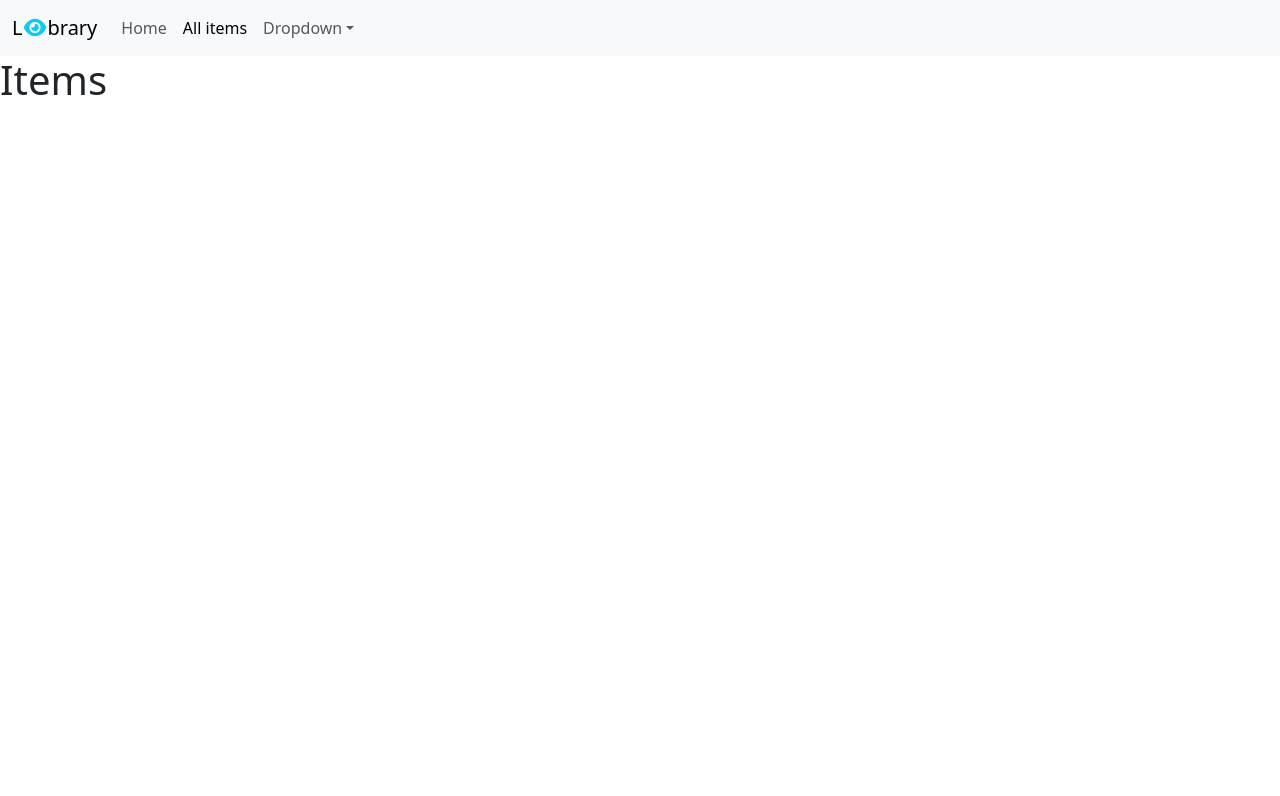
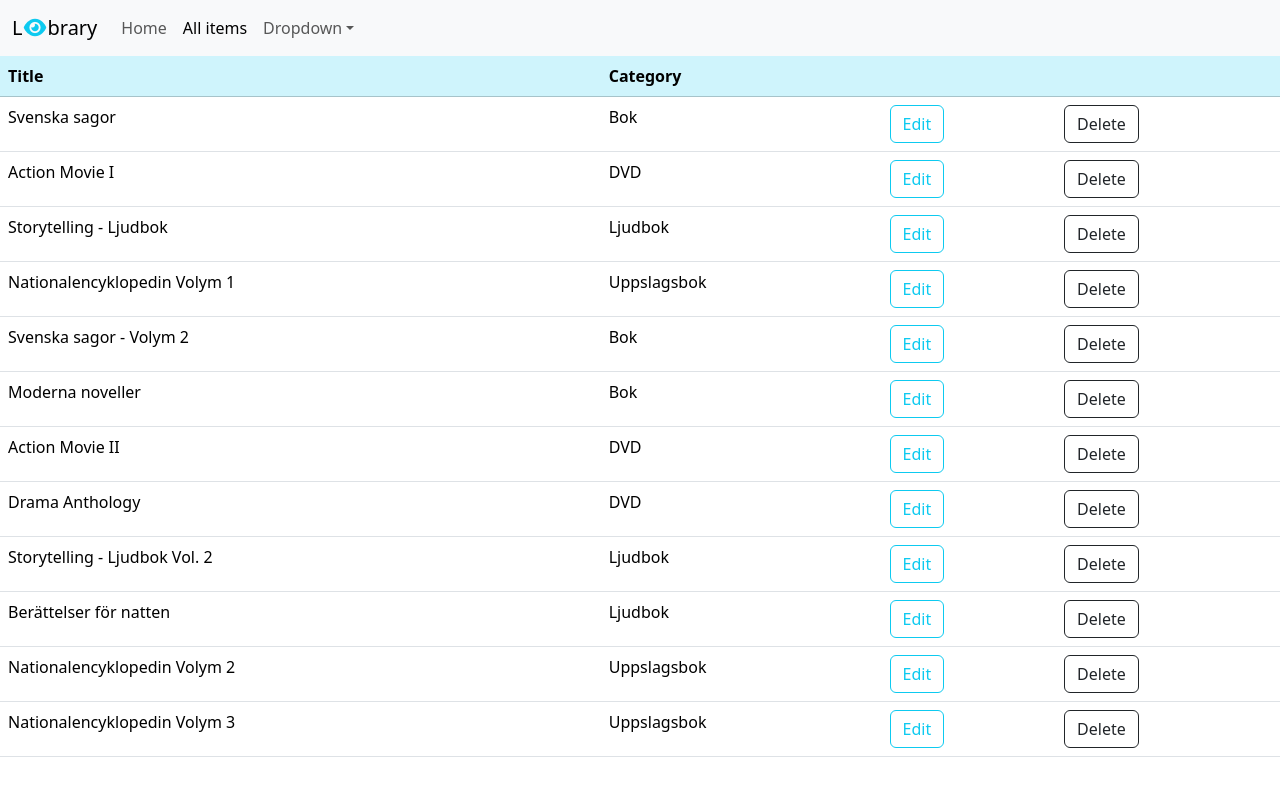
Before and after one commit to Socias93/leyebrary, a React (Vite) app: page /all in a window 1280 px wide. Shown: the top 796 px of the page. Built offline with nearby package versions, Linux system fonts and the light colour scheme.

Commit message:
created delete function for the items

```diff
--- a/src/pages/AllItemsPage.tsx
+++ b/src/pages/AllItemsPage.tsx
@@ -1,5 +1,47 @@
+import { useState } from "react";
+import { deleteItem, getItems } from "../services/fakeFoodService";
+
 function AllItemsPage() {
-  return <h1>Items</h1>;
+  const [items, setItems] = useState(getItems());
+
+  function handleDelete(id: string) {
+    const newItem = items.filter((item) => item._id !== id);
+    setItems(newItem);
+    deleteItem(id);
+  }
+
+  return (
+    <>
+      <table className="table">
+        <thead className="table-info">
+          <tr>
+            <th scope="col">Title</th>
+            <th scope="col">Category</th>
+            <th />
+            <th />
+          </tr>
+        </thead>
+        <tbody>
+          {items.map((item) => (
+            <tr key={item._id}>
+              <td>{item.title} </td>
+              <td>{item.category.name} </td>
+              <td>
+                <button className="btn btn-outline-info">Edit</button>
+              </td>
+              <td>
+                <button
+                  onClick={() => handleDelete(item._id)}
+                  className="btn btn-outline-dark">
+                  Delete
+                </button>
+              </td>
+            </tr>
+          ))}
+        </tbody>
+      </table>
+    </>
+  );
 }
 
 export default AllItemsPage;
```
